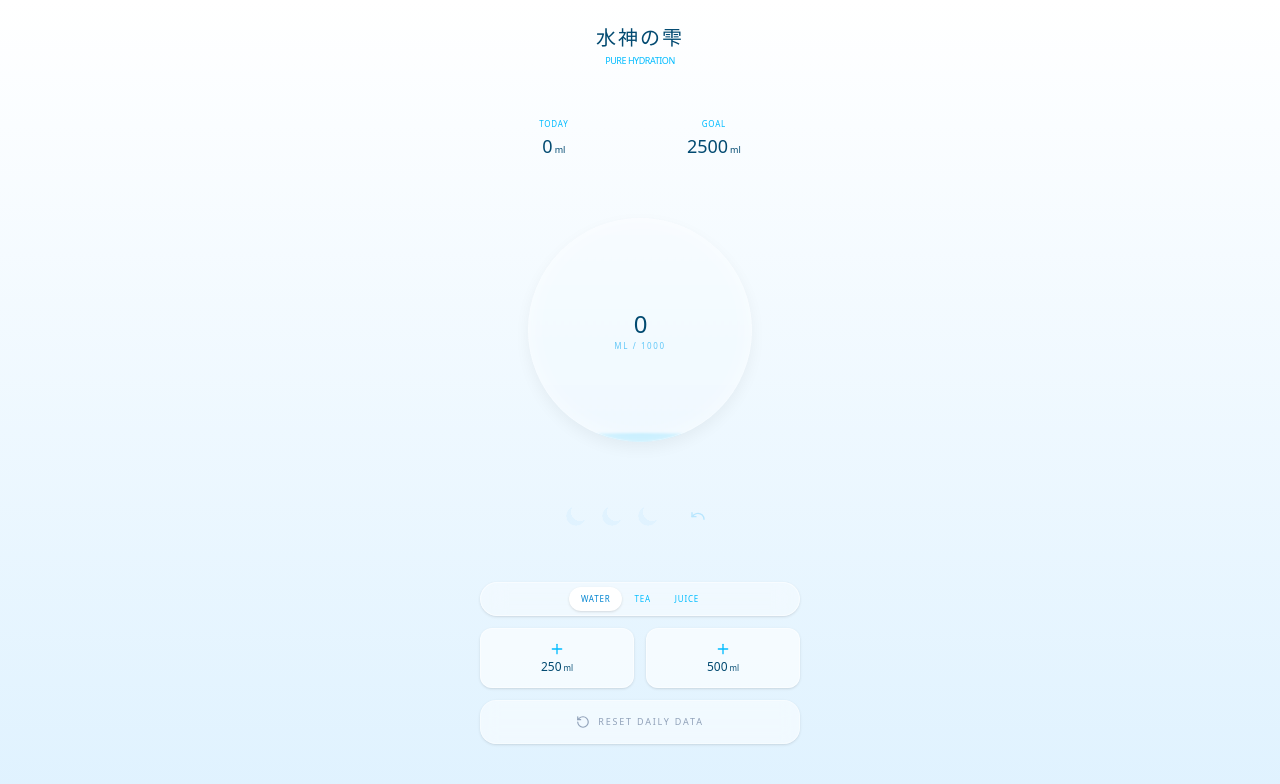
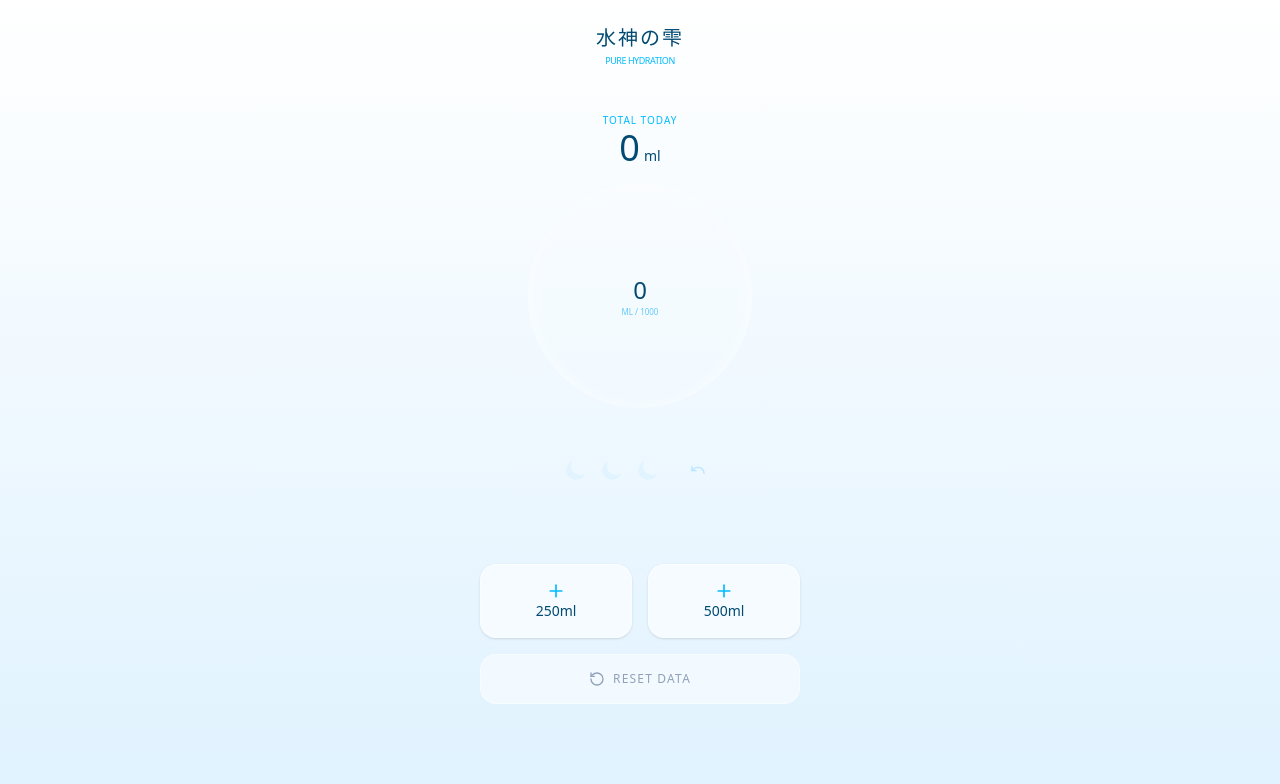
Before and after one commit to Kaede328/Water-shizuku-v2, a React (Vite) app: page / in a window 1280 px wide. Shown: the top 784 px of the page. Built offline with nearby package versions, Linux system fonts and the light colour scheme.

Commit message:
feat: Implement state persistence and reset confirmation
Introduces localStorage persistence for the application's state, ensuring data is not lost on refresh or closure. Adds a confirmation dialog before resetting the application's state, preventing accidental data loss.

```diff
--- a/src/App.tsx
+++ b/src/App.tsx
@@ -1,172 +1,88 @@
-/**
- * @license
- * SPDX-License-Identifier: Apache-2.0
- */
-
 import { useState, useEffect } from 'react';
-import { motion } from 'motion/react';
+import { motion, AnimatePresence } from 'motion/react';
 import { Plus, RotateCcw, Undo } from 'lucide-react';
 
-// Global escape hatch for reset
-if (typeof window !== 'undefined') {
-  (window as any).resetApp = () => {
-    localStorage.clear();
-    window.location.reload();
-  };
-}
-
-// Constants
-const DAILY_GOAL = 2500;
-const CYCLE_MAX = 1000;
-const RESET_HOUR = 4;
-
-type DrinkType = 'water' | 'tea' | 'juice';
-
-interface AppState {
-  totalToday: number;
-  lastResetDate: string;
-  history: number[];
-}
+const STORAGE_KEY = 'water-shizuku-v2-final';
 
 export default function App() {
-  const [state, setState] = useState<AppState>(() => {
-    const saved = localStorage.getItem('water-shizuku-v2-state');
+  const [totalToday, setTotalToday] = useState(0);
+  const [history, setHistory] = useState<number[]>([]);
+  const [showConfirm, setShowConfirm] = useState(false);
+
+  useEffect(() => {
+    const saved = localStorage.getItem(STORAGE_KEY);
     if (saved) {
       const parsed = JSON.parse(saved);
-      return {
-        totalToday: parsed.totalToday ?? 0,
-        lastResetDate: parsed.lastResetDate ?? new Date().toISOString(),
-        history: parsed.history ?? [],
-      };
-    }
-    return {
-      totalToday: 0,
-      lastResetDate: new Date().toISOString(),
-      history: [],
-    };
-  });
-
-  const [drinkType, setDrinkType] = useState<DrinkType>('water');
-
-  // Initialization check
-  useEffect(() => {
-    const savedAmount = localStorage.getItem('water-amount');
-    const savedState = localStorage.getItem('water-shizuku-v2-state');
-    if (!savedAmount && !savedState) {
-      setState(prev => ({ ...prev, totalToday: 0, history: [] }));
+      setTotalToday(parsed.totalToday || 0);
+      setHistory(parsed.history || []);
     }
   }, []);
 
-  // Auto Reset Logic
   useEffect(() => {
-    const checkReset = () => {
-      const now = new Date();
-      const lastReset = new Date(state.lastResetDate);
-      const today4AM = new Date();
-      today4AM.setHours(RESET_HOUR, 0, 0, 0);
-
-      if (lastReset < today4AM && now >= today4AM) {
-        localStorage.clear();
-        window.location.href = window.location.href;
-      }
-    };
-
-    checkReset();
-    const interval = setInterval(checkReset, 60000);
-    return () => clearInterval(interval);
-  }, [state.lastResetDate]);
-
-  // Save to localStorage
-  useEffect(() => {
-    localStorage.setItem('water-shizuku-v2-state', JSON.stringify(state));
-  }, [state]);
+    localStorage.setItem(STORAGE_KEY, JSON.stringify({ totalToday, history }));
+  }, [totalToday, history]);
 
   const addWater = (amount: number) => {
-    setState(prev => ({
-      ...prev,
-      // Store current total at the beginning of history for Undo
-      history: [prev.totalToday, ...prev.history],
-      totalToday: prev.totalToday + amount,
-    }));
+    setHistory(prev => [totalToday, ...prev]);
+    setTotalToday(prev => prev + amount);
   };
 
   const undoWater = () => {
-    setState(prev => {
-      if (prev.history.length === 0) return prev;
-      const [lastValue, ...remainingHistory] = prev.history;
-      return {
-        ...prev,
-        totalToday: lastValue,
-        history: remainingHistory,
-      };
-    });
+    if (history.length === 0) return;
+    const [lastValue, ...remaining] = history;
+    setTotalToday(lastValue);
+    setHistory(remaining);
   };
 
-  // Logic for cycle and badges
-  const currentCycleAmount = state.totalToday % CYCLE_MAX;
-  const waterPercentage = (currentCycleAmount / CYCLE_MAX) * 100;
-
-  const getBadgeActive = (index: number) => {
-    if (index === 0) return state.totalToday >= 1000;
-    if (index === 1) return state.totalToday >= 2000;
-    if (index === 2) return state.totalToday >= 2500;
-    return false;
+  const finalReset = () => {
+    localStorage.clear();
+    setTotalToday(0);
+    setHistory([]);
+    setShowConfirm(false);
   };
 
   return (
-    <div className="h-screen w-full bg-gradient-to-b from-white to-sky-100 text-sky-900 font-sans selection:bg-sky-200 overflow-hidden flex flex-col items-center justify-between py-4 px-6">
+    <div className="h-screen w-full bg-gradient-to-b from-white to-sky-100 text-sky-900 font-sans overflow-hidden flex flex-col items-center justify-between py-4 px-6 relative">
 
-      {/* Header - Minimal */}
-      <header className="text-center pt-2">
+      <header className="text-center pt-2 cursor-pointer" onClick={() => setShowConfirm(true)}>
         <h1 className="text-xl font-light tracking-widest mb-0.5">水神の雫</h1>
         <p className="text-sky-400 text-[9px] tracking-tighter uppercase">Pure Hydration</p>
       </header>
 
-      {/* Stats - Compact */}
-      <div className="w-full flex justify-around max-w-xs">
+      {/* メイン表示エリア */}
+      <div className="flex flex-col items-center gap-4">
         <div className="text-center">
-          <p className="text-[8px] uppercase tracking-widest text-sky-400 mb-0.5">Today</p>
-          <p className="text-lg font-light">{state.totalToday}<span className="text-[9px] ml-0.5">ml</span></p>
+          <p className="text-[10px] uppercase tracking-widest text-sky-400">Total Today</p>
+          <p className="text-4xl font-light">{totalToday}<span className="text-sm ml-1">ml</span></p>
         </div>
-        <div className="text-center">
-          <p className="text-[8px] uppercase tracking-widest text-sky-400 mb-0.5">Goal</p>
-          <p className="text-lg font-light">{DAILY_GOAL}<span className="text-[9px] ml-0.5">ml</span></p>
+
+        <div className="relative w-56 h-56 flex-shrink-0">
+          <div className="absolute inset-0 rounded-full border border-white/40 shadow-[inset_0_0_25px_rgba(255,255,255,0.5)] z-10" />
+          <div className="absolute inset-0 rounded-full overflow-hidden bg-white/10">
+            <motion.div
+              className="absolute bottom-0 left-0 right-0 bg-sky-400/30"
+              animate={{ height: `${(totalToday % 1000) / 10}%` }}
+            />
+          </div>
+          <div className="absolute inset-0 flex flex-col items-center justify-center z-30">
+            <span className="text-2xl font-extralight">{totalToday % 1000}</span>
+            <span className="text-[8px] text-sky-500/60 uppercase">ml / 1000</span>
+          </div>
         </div>
       </div>
 
-      {/* Crystal Sphere */}
-      <div className="relative w-56 h-56 group flex-shrink-0 my-2">
-        <div className="absolute inset-0 rounded-full border border-white/40 shadow-[inset_0_0_25px_rgba(255,255,255,0.5),0_6px_15px_rgba(0,0,0,0.05)] backdrop-blur-[1px] z-10" />
-        <div className="absolute inset-0 rounded-full overflow-hidden bg-white/10">
-          <motion.div
-            className="absolute bottom-0 left-0 right-0 bg-sky-400/30"
-            initial={{ height: 0 }}
-            animate={{ height: `${waterPercentage}%` }}
-            transition={{ type: 'spring', stiffness: 40, damping: 15 }}
-          >
-            <div className="absolute -top-2 left-0 right-0 h-4 bg-sky-400/20 rounded-[100%] animate-wave" />
-          </motion.div>
-        </div>
-        <div className="absolute top-5 left-5 w-8 h-8 bg-white/20 rounded-full blur-lg z-20" />
-        <div className="absolute inset-0 flex flex-col items-center justify-center z-30">
-          <span className="text-2xl font-extralight tracking-tighter">{currentCycleAmount}</span>
-          <span className="text-[8px] uppercase tracking-[0.2em] text-sky-500/60">ml / 1000</span>
-        </div>
-      </div>
-
-      {/* Crescent Badges & Undo Button Row */}
-      <div className="flex gap-4 h-6 items-center my-1 relative z-[9999]">
+      {/* 三日月バッジとUndoの列 */}
+      <div className="flex flex-col items-center w-full">
+        <div className="flex gap-4 items-center z-20">
           <div className="flex gap-4 items-center">
-          {[0, 1, 2].map((i) => (
+            {[1000, 2000, 2500].map((goal, i) => (
               <div key={i} className="relative w-5 h-5">
                 <div
                   className={`w-full h-full rounded-full transition-all duration-1000 ${
-                  getBadgeActive(i)
-                    ? 'bg-[#fbbf24] shadow-[0_0_10px_#fbbf24]'
-                    : 'bg-sky-200/20'
+                    totalToday >= goal ? 'bg-[#fbbf24] shadow-[0_0_10px_#fbbf24]' : 'bg-sky-200/20'
                   }`}
                   style={{
-                  boxShadow: getBadgeActive(i) ? 'inset -2px 0px 0px 0px rgba(0,0,0,0.1), 0 0 8px #fbbf24' : 'none',
+                    boxShadow: totalToday >= goal ? 'inset -2px 0px 0px 0px rgba(0,0,0,0.1), 0 0 8px #fbbf24' : 'none',
                     clipPath: 'circle(50% at 50% 50%)',
                     maskImage: 'radial-gradient(circle at 70% 30%, transparent 45%, black 46%)',
                     WebkitMaskImage: 'radial-gradient(circle at 70% 30%, transparent 45%, black 46%)'
@@ -175,83 +91,57 @@ export default function App() {
               </div>
             ))}
           </div>
-
-        {/* Relocated Undo Button */}
-        <button
-          onClick={undoWater}
-          disabled={state.history.length === 0}
-          className={`p-2 rounded-full transition-all active:scale-95 ml-2 ${
-            state.history.length > 0 ? 'text-sky-500 hover:bg-sky-100' : 'text-sky-200'
-          }`}
-          style={{ pointerEvents: 'auto', cursor: 'pointer' }}
-          title="Undo"
-        >
+          <button onClick={undoWater} className={`p-2 ml-2 transition-all active:scale-90 ${history.length > 0 ? 'text-sky-500' : 'text-sky-200'}`}>
             <Undo className="w-4 h-4" />
           </button>
         </div>
 
-      {/* Controls Section */}
-      <div className="w-full max-w-xs flex flex-col gap-3 pb-10 z-[9999] relative" style={{ pointerEvents: 'auto' }}>
-        <div className="flex items-center justify-center gap-2">
-          <div className="flex bg-white/40 backdrop-blur-md rounded-full p-1 shadow-sm border border-white/50 flex-1 justify-center relative z-[9999]" style={{ pointerEvents: 'auto' }}>
-            {(['water', 'tea', 'juice'] as DrinkType[]).map((type) => (
-              <button
-                key={type}
-                onClick={() => setDrinkType(type)}
-                className={`px-3 py-1.5 rounded-full transition-all duration-300 text-[8px] tracking-widest ${
-                  drinkType === type ? 'bg-white text-sky-600 shadow-sm' : 'text-sky-400'
-                }`}
-              >
-                {type.toUpperCase()}
-              </button>
-            ))}
-          </div>
+        {/* 🌸 楓さんのための「ひといき」スペース */}
+        <div className="h-8" />
       </div>
 
-        <div className="grid grid-cols-2 gap-3 relative z-[9999]" style={{ pointerEvents: 'auto' }}>
-          <button
-            onClick={() => addWater(250)}
-            className="bg-white/60 active:bg-white active:scale-[0.98] py-3 rounded-xl border border-white/50 shadow-sm flex flex-col items-center justify-center gap-0.5 transition-transform"
-          >
-            <Plus className="w-4 h-4 text-sky-400" />
-            <span className="text-xs font-light">250<span className="text-[8px] ml-0.5">ml</span></span>
+      {/* 操作エリア */}
+      <div className="w-full max-w-xs flex flex-col gap-4 pb-16 z-20">
+        <div className="grid grid-cols-2 gap-4">
+          <button onClick={() => addWater(250)} className="bg-white/60 py-4 rounded-2xl border border-white/50 shadow-sm flex flex-col items-center transition-all active:scale-[0.96]">
+            <Plus size={20} className="text-sky-400" />
+            <span className="text-sm">250ml</span>
           </button>
-          <button
-            onClick={() => addWater(500)}
-            className="bg-white/60 active:bg-white active:scale-[0.98] py-3 rounded-xl border border-white/50 shadow-sm flex flex-col items-center justify-center gap-0.5 transition-transform"
-          >
-            <Plus className="w-4 h-4 text-sky-400" />
-            <span className="text-xs font-light">500<span className="text-[8px] ml-0.5">ml</span></span>
+          <button onClick={() => addWater(500)} className="bg-white/60 py-4 rounded-2xl border border-white/50 shadow-sm flex flex-col items-center transition-all active:scale-[0.96]">
+            <Plus size={20} className="text-sky-400" />
+            <span className="text-sm">500ml</span>
           </button>
         </div>
 
-        {/* Refined Reset Button - Restored Layout with Guaranteed Functionality */}
         <button
-          type="button"
-          onClick={() => {
-            if (window.confirm("今日の記録をリセットして、0mlに戻しますか？")) {
-              localStorage.clear();
-              window.location.reload();
-            }
-          }}
-          style={{ zIndex: 50, pointerEvents: 'auto', cursor: 'pointer' }}
-          className="w-full py-3.5 rounded-2xl bg-white/50 backdrop-blur-sm text-slate-400 flex items-center justify-center gap-2 transition-all active:scale-[0.98] relative border border-white/40 shadow-sm"
+          onClick={() => setShowConfirm(true)}
+          className="w-full py-4 rounded-2xl bg-white/50 text-slate-400 flex items-center justify-center gap-2 border border-white/40 mb-4 transition-all active:bg-white/80"
         >
-          <RotateCcw className="w-3.5 h-3.5" />
-          <span className="text-[9px] tracking-[0.2em] uppercase font-light">Reset Daily Data</span>
+          <RotateCcw size={16} />
+          <span className="text-xs uppercase tracking-widest font-light">Reset Data</span>
         </button>
       </div>
 
-
-      <style>{`
-        @keyframes wave {
-          0%, 100% { transform: translateY(0) scaleX(1); }
-          50% { transform: translateY(-1px) scaleX(1.02); }
-        }
-        .animate-wave {
-          animation: wave 4s ease-in-out infinite;
-        }
-      `}</style>
+      {/* 確認ダイアログ */}
+      <AnimatePresence>
+        {showConfirm && (
+          <motion.div
+            initial={{ opacity: 0 }} animate={{ opacity: 1 }} exit={{ opacity: 0 }}
+            className="absolute inset-0 z-50 bg-sky-900/40 backdrop-blur-md flex items-center justify-center p-6"
+          >
+            <motion.div
+              initial={{ scale: 0.9, opacity: 0 }} animate={{ scale: 1, opacity: 1 }}
+              className="bg-white rounded-3xl p-8 w-full max-w-sm text-center shadow-2xl"
+            >
+              <p className="text-sky-900 mb-6 font-medium">今日の記録をリセットして<br/>0mlに戻しますか？</p>
+              <div className="flex flex-col gap-3">
+                <button onClick={finalReset} className="w-full py-4 bg-sky-500 text-white rounded-2xl font-bold active:bg-sky-600">リセットする</button>
+                <button onClick={() => setShowConfirm(false)} className="w-full py-4 bg-slate-100 text-slate-500 rounded-2xl active:bg-slate-200">キャンセル</button>
+              </div>
+            </motion.div>
+          </motion.div>
+        )}
+      </AnimatePresence>
     </div>
   );
 }
```
Lines whose indentation alone changed are shown as unchanged.
